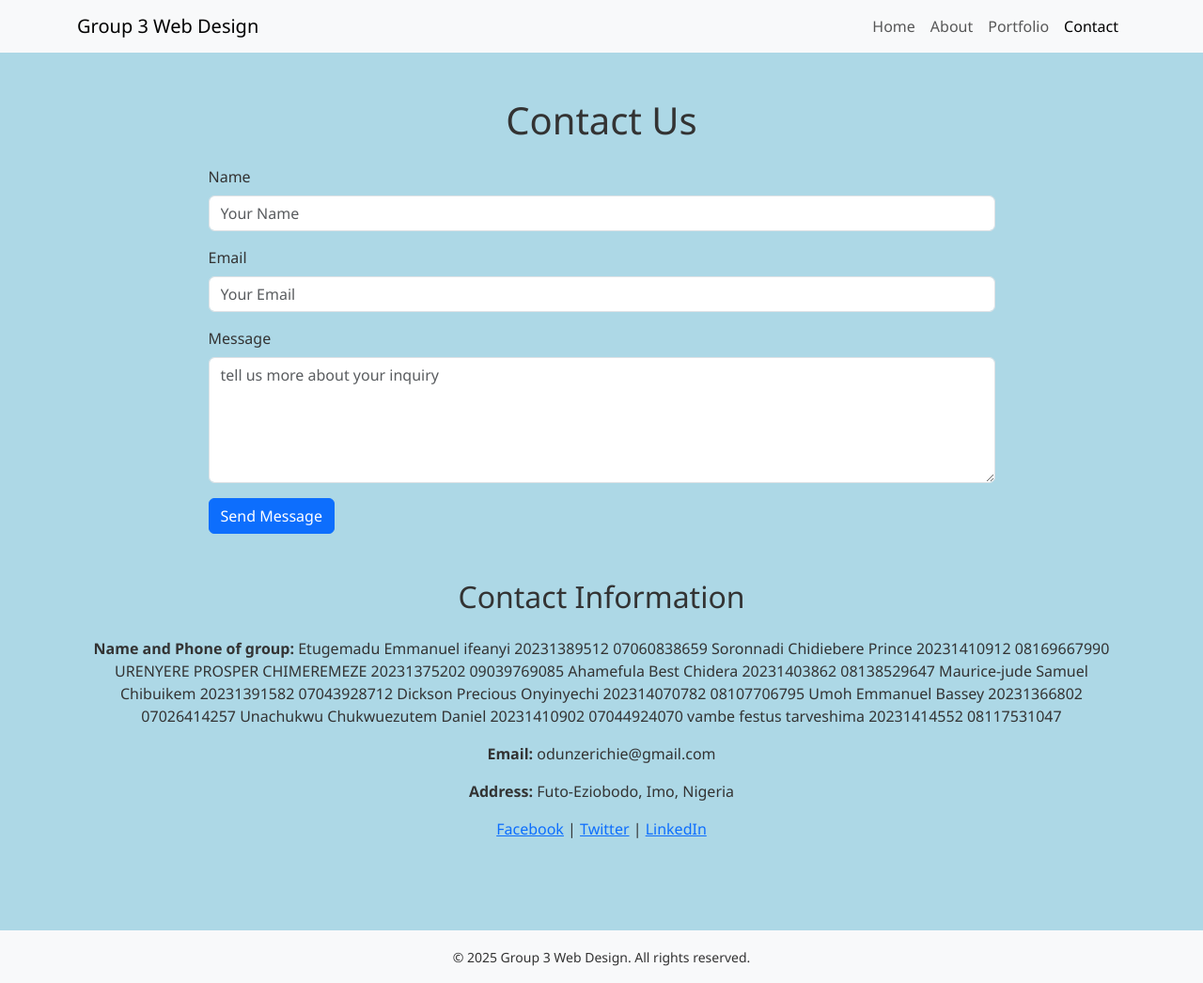
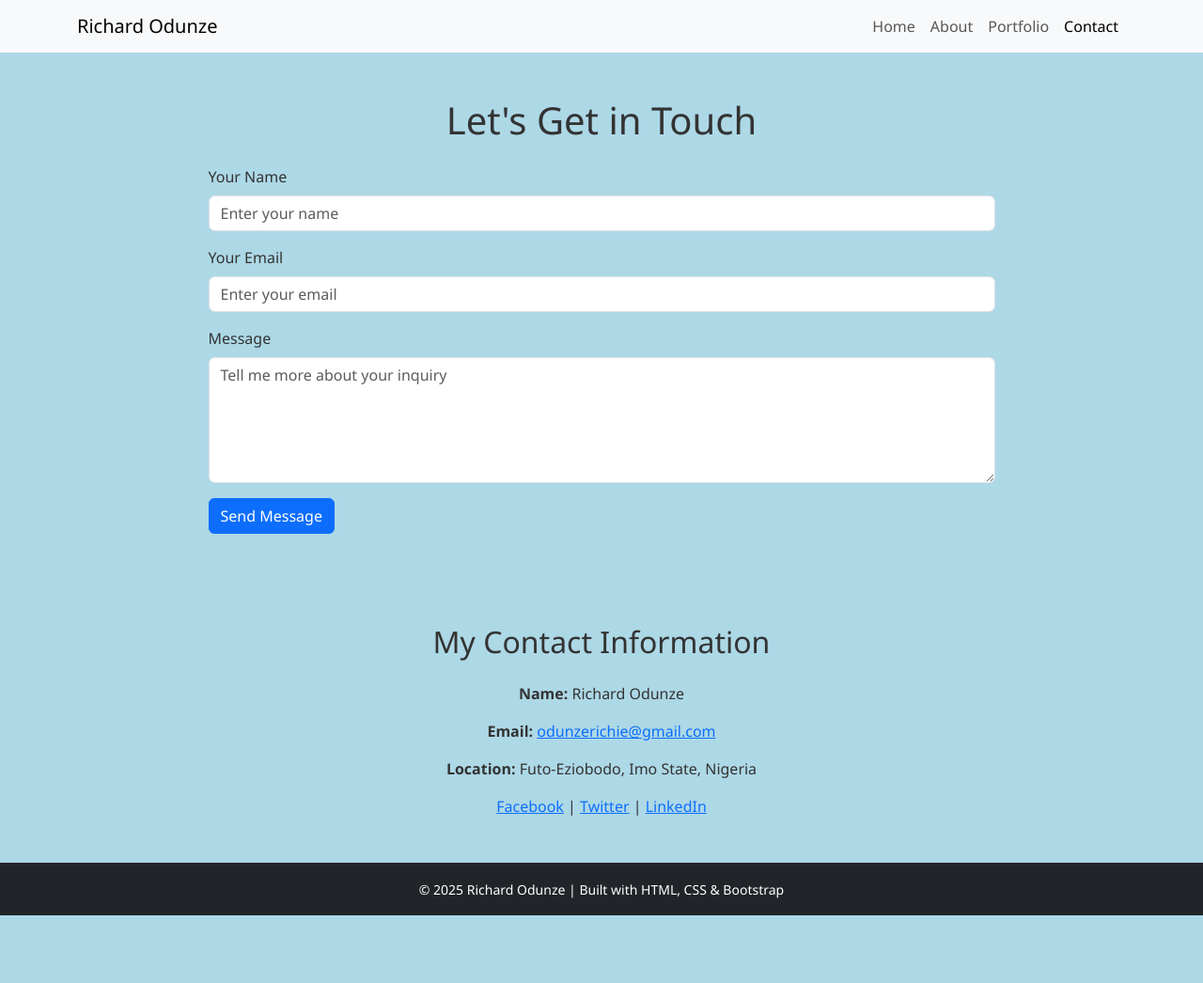
Before and after one commit to marvric/Group-3-Web-Design, a plain HTML site: page contact.html in a window 1280 px wide. Shown: the whole page at 94% size. After the commit the page ends 974 px from the top, so only its background shows below. Drawn offline with nearby package versions, Linux system fonts and the light colour scheme.

Commit message:
Add files via upload

```diff
--- a/contact.html
+++ b/contact.html
@@ -1,18 +1,18 @@
 <!DOCTYPE html>
 <html lang="en">
 <head>
-  <meta charset="UTF-8">
-  <meta name="viewport" content="width=device-width, initial-scale=1">
-  <title>Contact | Group 3 Web Design</title>
-  <link href="https://cdn.jsdelivr.net/npm/bootstrap@5.3.2/dist/css/bootstrap.min.css" rel="stylesheet">
-  <link rel="stylesheet" href="css/style.css">
+  <meta charset="UTF-8" />
+  <meta name="viewport" content="width=device-width, initial-scale=1" />
+  <title>Contact | Richard Odunze</title>
+  <link href="https://cdn.jsdelivr.net/npm/bootstrap@5.3.2/dist/css/bootstrap.min.css" rel="stylesheet" />
+  <link rel="stylesheet" href="css/style.css" />
 </head>
 <body>
 
 <!-- Navbar -->
 <nav class="navbar navbar-expand-lg navbar-light bg-light sticky-top">
   <div class="container">
-    <a class="navbar-brand" href="index.html">Group 3 Web Design</a>
+    <a class="navbar-brand" href="index.html">Richard Odunze</a>
     <button class="navbar-toggler" type="button" data-bs-toggle="collapse" data-bs-target="#navbarNav">
       <span class="navbar-toggler-icon"></span>
     </button>
@@ -27,56 +27,33 @@
   </div>
 </nav>
 
-<!-- Contact Form -->
+<!-- Contact Form Section -->
 <section class="container py-5">
-  <h1 class="text-center mb-4">Contact Us</h1>
+  <h1 class="text-center mb-4">Let's Get in Touch</h1>
   <form id="contactForm" class="w-75 mx-auto">
     <div class="mb-3">
-      <label for="name" class="form-label">Name</label>
-      <input type="text" class="form-control" id="name" placeholder="Your Name" required>
+      <label for="name" class="form-label">Your Name</label>
+      <input type="text" class="form-control" id="name" placeholder="Enter your name" required>
     </div>
     <div class="mb-3">
-      <label for="email" class="form-label">Email</label>
-      <input type="email" class="form-control" id="email" placeholder="Your Email" required>
+      <label for="email" class="form-label">Your Email</label>
+      <input type="email" class="form-control" id="email" placeholder="Enter your email" required>
     </div>
     <div class="mb-3">
       <label for="message" class="form-label">Message</label>
-      <textarea class="form-control" id="message" rows="5" placeholder="tell us more about your inquiry" required></textarea>
+      <textarea class="form-control" id="message" rows="5" placeholder="Tell me more about your inquiry" required></textarea>
     </div>
     <button type="submit" class="btn btn-primary">Send Message</button>
   </form>
+</section>
+
+<!-- Personal Contact Info -->
 <section class="container my-5">
-    <h2 class="text-center mb-4">Contact Information</h2>
+  <h2 class="text-center mb-4">My Contact Information</h2>
   <div class="text-center">
-      <p><strong>Name and Phone of group:</strong> Etugemadu Emmanuel ifeanyi
-        20231389512
-        07060838659
-        Soronnadi Chidiebere Prince
-        20231410912
-        08169667990
-        URENYERE PROSPER CHIMEREMEZE
-        20231375202
-        09039769085
-        Ahamefula Best Chidera
-        20231403862
-        08138529647
-        Maurice-jude Samuel Chibuikem
-        20231391582
-        07043928712
-        Dickson Precious Onyinyechi
-        202314070782
-        08107706795
-        Umoh Emmanuel Bassey
-        20231366802
-        07026414257
-        Unachukwu Chukwuezutem Daniel
-        20231410902
-        07044924070
-        vambe festus tarveshima
-        20231414552
-        08117531047</p>
-      <p><strong>Email:</strong> odunzerichie@gmail.com</p>
-      <p><strong>Address:</strong> Futo-Eziobodo, Imo, Nigeria</p>
+    <p><strong>Name:</strong> Richard Odunze</p>
+    <p><strong>Email:</strong> <a href="mailto:odunzerichie@gmail.com">odunzerichie@gmail.com</a></p>
+    <p><strong>Location:</strong> Futo-Eziobodo, Imo State, Nigeria</p>
     <div class="mt-3">
       <a href="https://www.facebook.com/" target="_blank">Facebook</a> |
       <a href="https://www.twitter.com/" target="_blank">Twitter</a> |
@@ -85,12 +62,12 @@
   </div>
 </section>
 
-</section>
-
-<footer class="bg-light text-center py-3">
-  <small>© 2025 Group 3 Web Design. All rights reserved.</small>
+<!-- Footer -->
+<footer class="bg-dark text-white text-center py-3">
+  <small>© 2025 Richard Odunze | Built with HTML, CSS & Bootstrap</small>
 </footer>
 
+<!-- Scripts -->
 <script src="https://code.jquery.com/jquery-3.6.0.min.js"></script>
 <script src="js/script.js"></script>
 <script src="https://cdn.jsdelivr.net/npm/bootstrap@5.3.2/dist/js/bootstrap.bundle.min.js"></script>
```
Also changed, not shown: about.html (+14 -13 lines), index.html (+16 -14 lines), portfolio.html (+3 -3 lines). Lines whose indentation alone changed are shown as unchanged.
